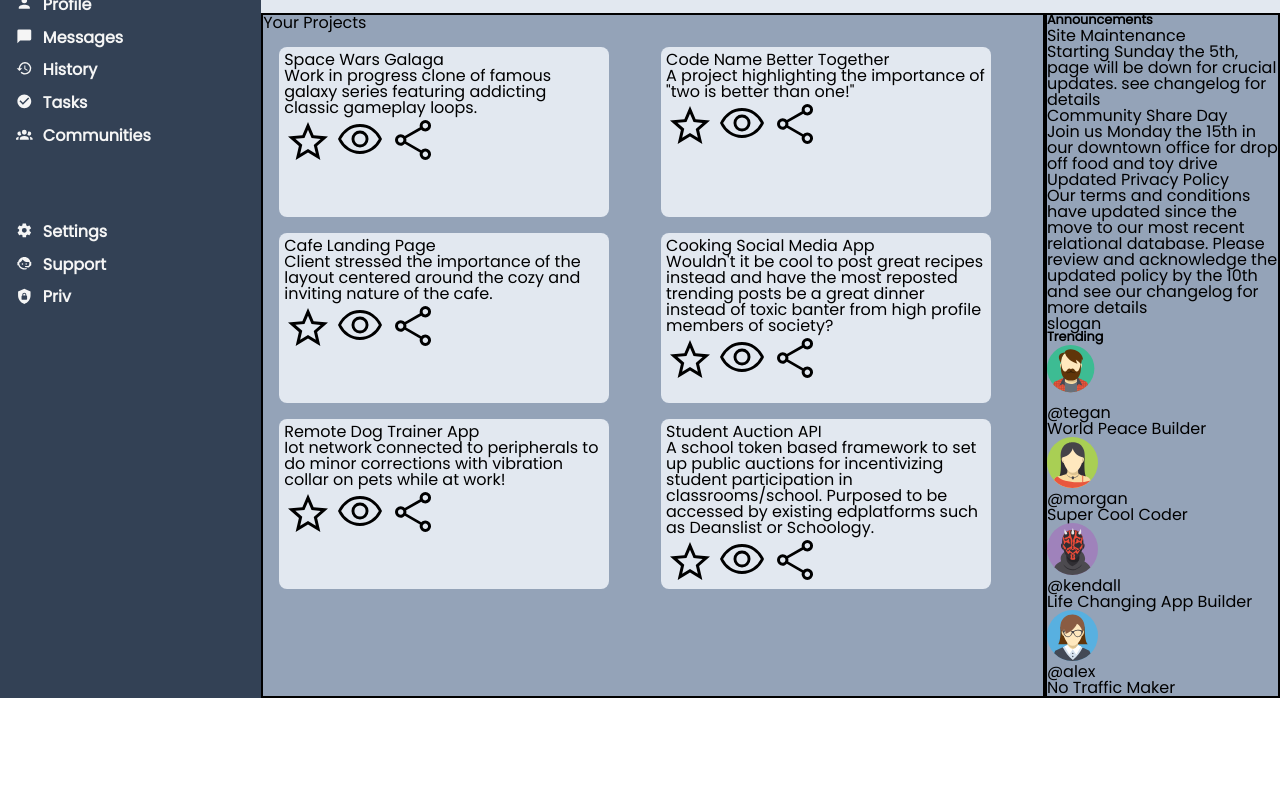
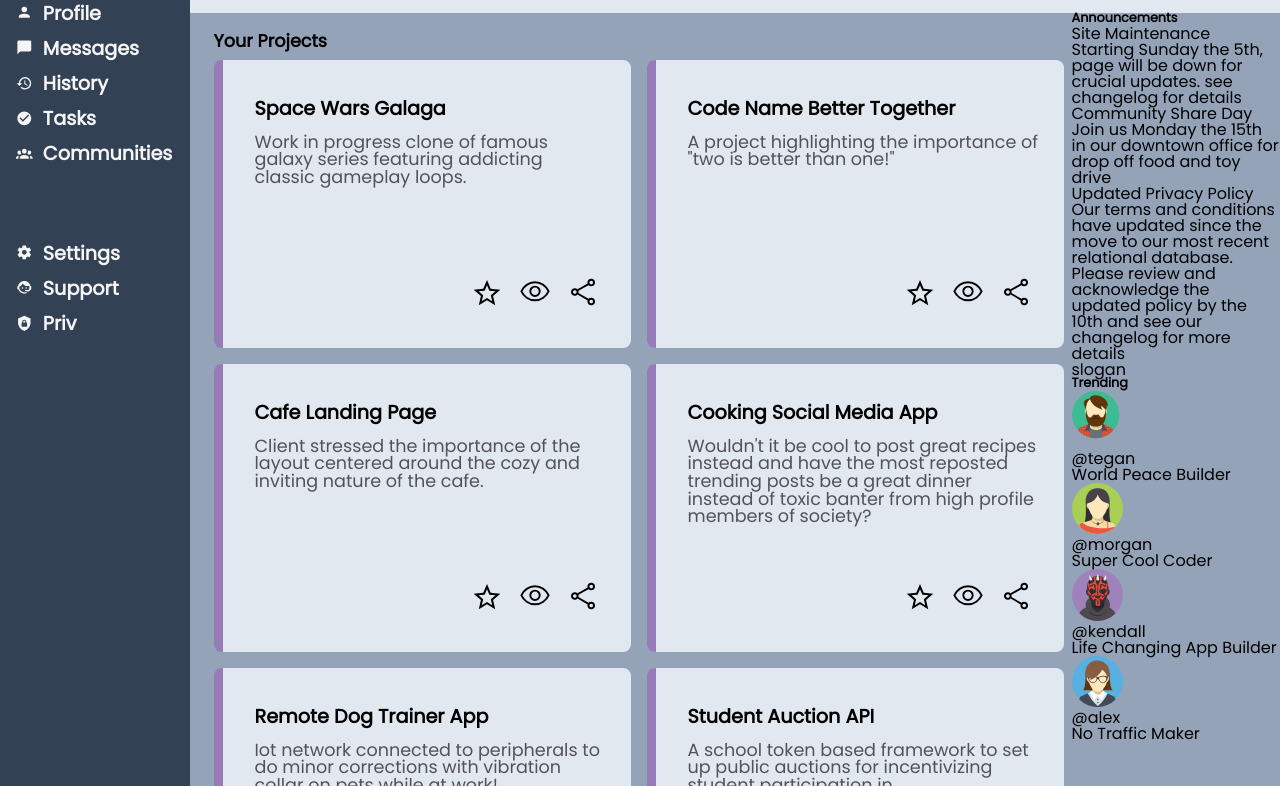
Before and after one commit to charlesvill/Admin-Dashboard, a plain HTML site: page index.html in a window 1280 px wide. Shown: the part 188-974 px from the top of the page. Before the commit the page ends 886 px from the top, so only its background shows below. Drawn offline with Linux system fonts and the light colour scheme; files whose address does not match are found by name.

Commit message:
styled content cards

```diff
--- a/index.html
+++ b/index.html
@@ -88,12 +88,14 @@
                 <button>Share</button>
             </div>
         </div>
-        <div class="contentCont"
-            <h3>Your Projects</h3>
+        <div class="contentCont">
+            <p>Your Projects</p>
             <div class="projects-container">
                 <div class="proj 1">
-                    <h4>Space Wars Galaga</h4>
+                    <div class="ptxtcont">
+                        <p>Space Wars Galaga</p>
                         <p class="projtxt">Work in progress clone of famous galaxy series featuring addicting classic gameplay loops.</p>
+                    </div>
                     <div class="projbtns">
                         <svg xmlns="http://www.w3.org/2000/svg" height="48" viewBox="0 -960 960 960" width="48"><path d="m323-205 157-94 157 95-42-178 138-120-182-16-71-168-71 167-182 16 138 120-42 178ZM233-80l65-281L80-550l288-25 112-265 112 265 288 25-218 189 65 281-247-149L233-80Zm247-355Z"/></svg>
                         <svg xmlns="http://www.w3.org/2000/svg" height="48" viewBox="0 -960 960 960" width="48"><path d="M480.118-330Q551-330 600.5-379.618q49.5-49.617 49.5-120.5Q650-571 600.382-620.5q-49.617-49.5-120.5-49.5Q409-670 359.5-620.382q-49.5 49.617-49.5 120.5Q310-429 359.618-379.5q49.617 49.5 120.5 49.5Zm-.353-58Q433-388 400.5-420.735q-32.5-32.736-32.5-79.5Q368-547 400.735-579.5q32.736-32.5 79.5-32.5Q527-612 559.5-579.265q32.5 32.736 32.5 79.5Q592-453 559.265-420.5q-32.736 32.5-79.5 32.5ZM480-200q-146 0-264-83T40-500q58-134 176-217t264-83q146 0 264 83t176 217q-58 134-176 217t-264 83Zm0-300Zm-.169 240Q601-260 702.5-325.5 804-391 857-500q-53-109-154.331-174.5-101.332-65.5-222.5-65.5Q359-740 257.5-674.5 156-609 102-500q54 109 155.331 174.5 101.332 65.5 222.5 65.5Z"/></svg>
@@ -102,8 +104,10 @@
                     </div>
                 </div>
                 <div class="proj 2">
-                    <h4>Code Name Better Together</h4>
+                    <div class="ptxtcont">
+                        <p>Code Name Better Together</p>
                         <p class="projtxt">A project highlighting the importance of "two is better than one!"</p>
+                    </div>
                     <div class="projbtns">
                         <svg xmlns="http://www.w3.org/2000/svg" height="48" viewBox="0 -960 960 960" width="48"><path d="m323-205 157-94 157 95-42-178 138-120-182-16-71-168-71 167-182 16 138 120-42 178ZM233-80l65-281L80-550l288-25 112-265 112 265 288 25-218 189 65 281-247-149L233-80Zm247-355Z"/></svg>
                         <svg xmlns="http://www.w3.org/2000/svg" height="48" viewBox="0 -960 960 960" width="48"><path d="M480.118-330Q551-330 600.5-379.618q49.5-49.617 49.5-120.5Q650-571 600.382-620.5q-49.617-49.5-120.5-49.5Q409-670 359.5-620.382q-49.5 49.617-49.5 120.5Q310-429 359.618-379.5q49.617 49.5 120.5 49.5Zm-.353-58Q433-388 400.5-420.735q-32.5-32.736-32.5-79.5Q368-547 400.735-579.5q32.736-32.5 79.5-32.5Q527-612 559.5-579.265q32.5 32.736 32.5 79.5Q592-453 559.265-420.5q-32.736 32.5-79.5 32.5ZM480-200q-146 0-264-83T40-500q58-134 176-217t264-83q146 0 264 83t176 217q-58 134-176 217t-264 83Zm0-300Zm-.169 240Q601-260 702.5-325.5 804-391 857-500q-53-109-154.331-174.5-101.332-65.5-222.5-65.5Q359-740 257.5-674.5 156-609 102-500q54 109 155.331 174.5 101.332 65.5 222.5 65.5Z"/></svg>
@@ -112,8 +116,10 @@
                     </div>
                 </div>
                 <div class="proj 3">
-                    <h4>Cafe Landing Page</h4>
+                    <div class="ptxtcont">
+                        <p>Cafe Landing Page</p>
                         <p class="projtxt">Client stressed the importance of the layout centered around the cozy and inviting nature of the cafe.</p>
+                    </div>
                     <div class="projbtns">
                         <svg xmlns="http://www.w3.org/2000/svg" height="48" viewBox="0 -960 960 960" width="48"><path d="m323-205 157-94 157 95-42-178 138-120-182-16-71-168-71 167-182 16 138 120-42 178ZM233-80l65-281L80-550l288-25 112-265 112 265 288 25-218 189 65 281-247-149L233-80Zm247-355Z"/></svg>
                         <svg xmlns="http://www.w3.org/2000/svg" height="48" viewBox="0 -960 960 960" width="48"><path d="M480.118-330Q551-330 600.5-379.618q49.5-49.617 49.5-120.5Q650-571 600.382-620.5q-49.617-49.5-120.5-49.5Q409-670 359.5-620.382q-49.5 49.617-49.5 120.5Q310-429 359.618-379.5q49.617 49.5 120.5 49.5Zm-.353-58Q433-388 400.5-420.735q-32.5-32.736-32.5-79.5Q368-547 400.735-579.5q32.736-32.5 79.5-32.5Q527-612 559.5-579.265q32.5 32.736 32.5 79.5Q592-453 559.265-420.5q-32.736 32.5-79.5 32.5ZM480-200q-146 0-264-83T40-500q58-134 176-217t264-83q146 0 264 83t176 217q-58 134-176 217t-264 83Zm0-300Zm-.169 240Q601-260 702.5-325.5 804-391 857-500q-53-109-154.331-174.5-101.332-65.5-222.5-65.5Q359-740 257.5-674.5 156-609 102-500q54 109 155.331 174.5 101.332 65.5 222.5 65.5Z"/></svg>
@@ -122,8 +128,10 @@
                     </div>
                 </div>
                 <div class="proj 4">
-                    <h4>Cooking Social Media App</h4>
+                    <div class="ptxtcont">
+                        <p>Cooking Social Media App</p>
                         <p class="projtxt">Wouldn't it be cool to post great recipes instead and have the most reposted trending posts be a great dinner instead of toxic banter from high profile members of society?</p>
+                    </div>
                     <div class="projbtns">
                         <svg xmlns="http://www.w3.org/2000/svg" height="48" viewBox="0 -960 960 960" width="48"><path d="m323-205 157-94 157 95-42-178 138-120-182-16-71-168-71 167-182 16 138 120-42 178ZM233-80l65-281L80-550l288-25 112-265 112 265 288 25-218 189 65 281-247-149L233-80Zm247-355Z"/></svg>
                         <svg xmlns="http://www.w3.org/2000/svg" height="48" viewBox="0 -960 960 960" width="48"><path d="M480.118-330Q551-330 600.5-379.618q49.5-49.617 49.5-120.5Q650-571 600.382-620.5q-49.617-49.5-120.5-49.5Q409-670 359.5-620.382q-49.5 49.617-49.5 120.5Q310-429 359.618-379.5q49.617 49.5 120.5 49.5Zm-.353-58Q433-388 400.5-420.735q-32.5-32.736-32.5-79.5Q368-547 400.735-579.5q32.736-32.5 79.5-32.5Q527-612 559.5-579.265q32.5 32.736 32.5 79.5Q592-453 559.265-420.5q-32.736 32.5-79.5 32.5ZM480-200q-146 0-264-83T40-500q58-134 176-217t264-83q146 0 264 83t176 217q-58 134-176 217t-264 83Zm0-300Zm-.169 240Q601-260 702.5-325.5 804-391 857-500q-53-109-154.331-174.5-101.332-65.5-222.5-65.5Q359-740 257.5-674.5 156-609 102-500q54 109 155.331 174.5 101.332 65.5 222.5 65.5Z"/></svg>
@@ -132,8 +140,10 @@
                     </div>
                 </div>
                 <div class="proj 5">
-                    <h4>Remote Dog Trainer App</h4>
+                    <div class="ptxtcont">
+                        <p>Remote Dog Trainer App</p>
                         <p class="projtxt">Iot network connected to peripherals to do minor corrections with vibration collar on pets while at work!</p>
+                    </div>
                     <div class="projbtns">
                         <svg xmlns="http://www.w3.org/2000/svg" height="48" viewBox="0 -960 960 960" width="48"><path d="m323-205 157-94 157 95-42-178 138-120-182-16-71-168-71 167-182 16 138 120-42 178ZM233-80l65-281L80-550l288-25 112-265 112 265 288 25-218 189 65 281-247-149L233-80Zm247-355Z"/></svg>
                         <svg xmlns="http://www.w3.org/2000/svg" height="48" viewBox="0 -960 960 960" width="48"><path d="M480.118-330Q551-330 600.5-379.618q49.5-49.617 49.5-120.5Q650-571 600.382-620.5q-49.617-49.5-120.5-49.5Q409-670 359.5-620.382q-49.5 49.617-49.5 120.5Q310-429 359.618-379.5q49.617 49.5 120.5 49.5Zm-.353-58Q433-388 400.5-420.735q-32.5-32.736-32.5-79.5Q368-547 400.735-579.5q32.736-32.5 79.5-32.5Q527-612 559.5-579.265q32.5 32.736 32.5 79.5Q592-453 559.265-420.5q-32.736 32.5-79.5 32.5ZM480-200q-146 0-264-83T40-500q58-134 176-217t264-83q146 0 264 83t176 217q-58 134-176 217t-264 83Zm0-300Zm-.169 240Q601-260 702.5-325.5 804-391 857-500q-53-109-154.331-174.5-101.332-65.5-222.5-65.5Q359-740 257.5-674.5 156-609 102-500q54 109 155.331 174.5 101.332 65.5 222.5 65.5Z"/></svg>
@@ -141,8 +151,10 @@
                     </div>
                 </div>
                 <div class="proj 6">
-                    <h4>Student Auction API</h4>
+                    <div class="ptxtcont">
+                        <p>Student Auction API</p>
                         <p class="projtxt">A school token based framework to set up public auctions for incentivizing student participation in classrooms/school. Purposed to be accessed by existing edplatforms such as Deanslist or Schoology.</p>
+                    </div>
                     <div class="projbtns">
                         <svg xmlns="http://www.w3.org/2000/svg" height="48" viewBox="0 -960 960 960" width="48"><path d="m323-205 157-94 157 95-42-178 138-120-182-16-71-168-71 167-182 16 138 120-42 178ZM233-80l65-281L80-550l288-25 112-265 112 265 288 25-218 189 65 281-247-149L233-80Zm247-355Z"/></svg>
                         <svg xmlns="http://www.w3.org/2000/svg" height="48" viewBox="0 -960 960 960" width="48"><path d="M480.118-330Q551-330 600.5-379.618q49.5-49.617 49.5-120.5Q650-571 600.382-620.5q-49.617-49.5-120.5-49.5Q409-670 359.5-620.382q-49.5 49.617-49.5 120.5Q310-429 359.618-379.5q49.617 49.5 120.5 49.5Zm-.353-58Q433-388 400.5-420.735q-32.5-32.736-32.5-79.5Q368-547 400.735-579.5q32.736-32.5 79.5-32.5Q527-612 559.5-579.265q32.5 32.736 32.5 79.5Q592-453 559.265-420.5q-32.736 32.5-79.5 32.5ZM480-200q-146 0-264-83T40-500q58-134 176-217t264-83q146 0 264 83t176 217q-58 134-176 217t-264 83Zm0-300Zm-.169 240Q601-260 702.5-325.5 804-391 857-500q-53-109-154.331-174.5-101.332-65.5-222.5-65.5Q359-740 257.5-674.5 156-609 102-500q54 109 155.331 174.5 101.332 65.5 222.5 65.5Z"/></svg>
--- a/style.css
+++ b/style.css
@@ -70,7 +70,7 @@ h3, button {
 }
 .container{
     display: grid;
-    grid-template-columns: 1fr 3fr .9fr;
+    grid-template-columns: 1fr 3fr 1.1fr;
     grid-template-rows: .7fr 4fr;
     height: 100%;
     width: 100%;
@@ -116,6 +116,7 @@ h3, button {
     font-weight: bolder;
     position: relative;
     top: .1rem;
+    font-size: 1.2rem;
 }
  .sidebar-link-container > svg{
     max-width: 1.3vw;
@@ -200,18 +201,25 @@ img{
 
 .contentCont{
     grid-area: 2 / 2 / 3 / 3;
+    padding-top:1.3rem;
 
+}
+.contentCont > p{
+    font-size: 1.1rem;
+    font-weight: bold;
+    margin-left:1.5rem;
 }
 .contentCont , .sidebarInfo {
     background-color: #94a3b8;
-    border: solid 2px black;
 }
 .projects-container{
     display: grid;
     grid-template-columns: 1fr 1fr;
     grid-template-rows: 1fr 1fr 1fr;
     gap:1rem;
-    padding:1rem;
+    padding-left:1.5rem;
+    padding-right:.5rem;
+    padding-top: .5rem;
 }
 .projects-container > svg {
     max-width: 1rem;
@@ -220,10 +228,35 @@ img{
 }
 .proj {
     background-color: #e2e8f0;
-    width:20rem;
-    height:10rem;
+    width:22rem;
+    height:15rem;
     border-radius:8px;
-    padding: 5px;
+    padding: 1.5rem;
+    padding-top:1.5rem;
+    padding-left: 2rem;
+    display: flex;
+    flex-direction: column;
+    justify-content: space-between;
+    border-left: 9px solid #967bb6 ;
+
+}
+.proj > div > p:first-child{
+    font-size: 1.2rem;
+    font-weight: bold;
+    padding: 1rem;
+    padding-left:0;
+}
+.proj > div > p:nth-child(2){
+    font-size: 1.1rem;
+    color: #52525b;
+}
+.projbtns{
+    display:flex;
+    justify-content:flex-end;
+}
+.projbtns > svg {
+    max-width: 2rem;
+    padding:.5rem;
 }
 .sidebarInfo{
     grid-area: 2 / 3 / 3 / 4;
```
Lines whose indentation alone changed are shown as unchanged.
